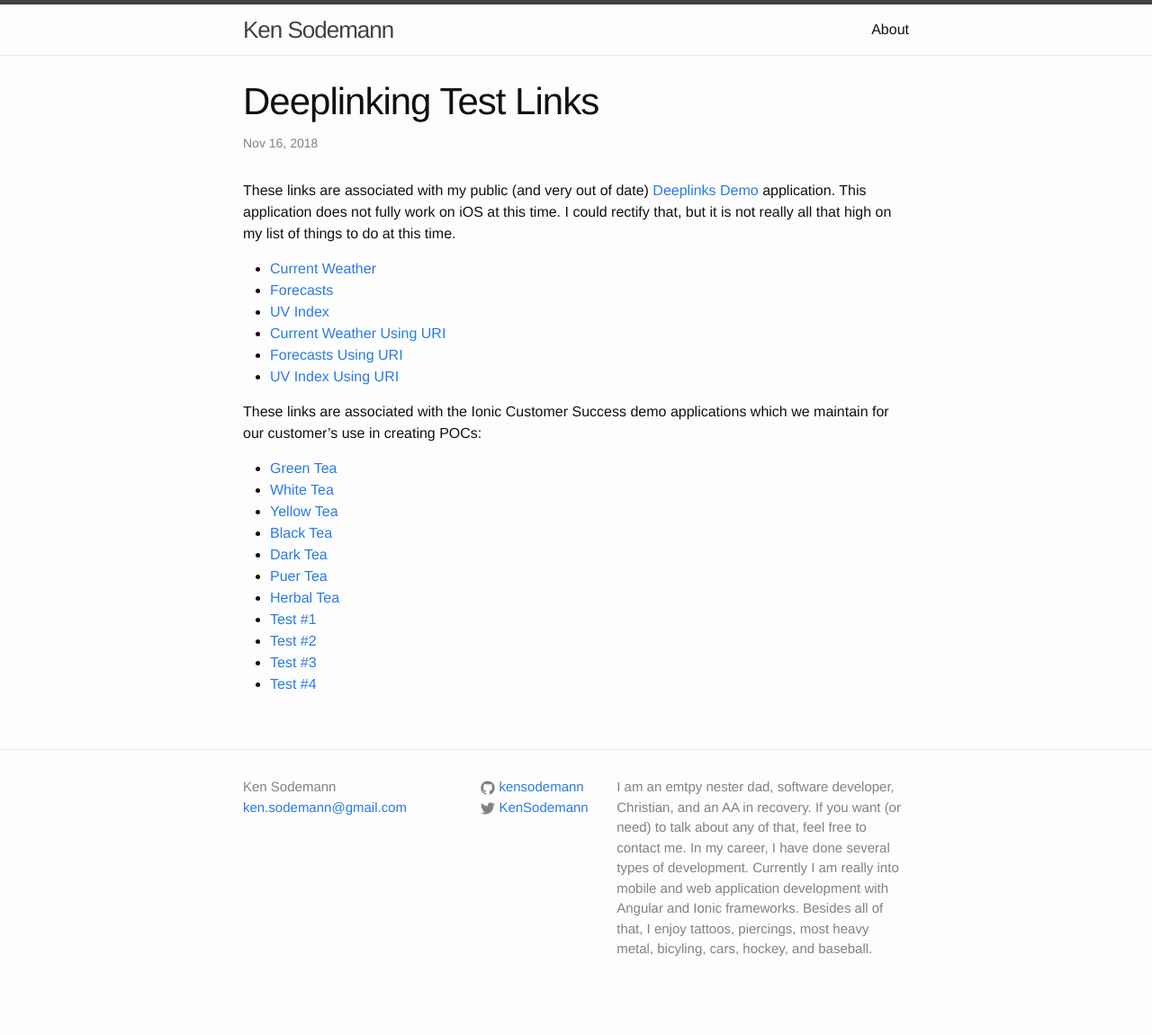
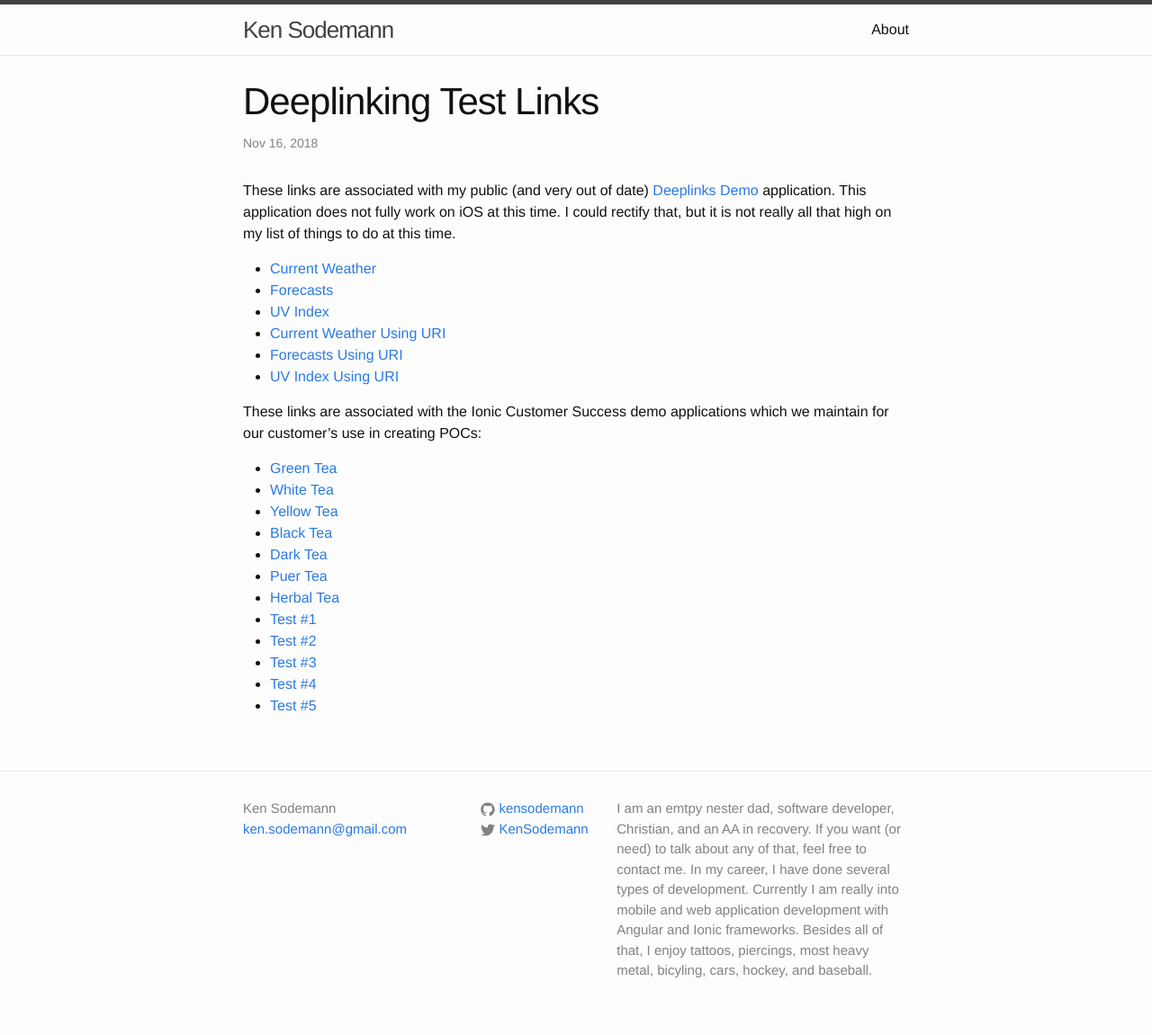
Before and after one commit to kensodemann/kensodemann.github.io, a Jekyll site: the page built from _posts/2018-11-16-deep-linking.markdown, in a window 1280 px wide. Shown: the whole page at 90% size. Built offline with Jekyll 4.4.1, drawn with Linux system fonts in a browser that asks for light colours; before the commit the page ends 1127 px from its top, so only the background shows below that.

Commit message:
test(deep-link): another scheme

```diff
--- a/_posts/2018-11-16-deep-linking.markdown
+++ b/_posts/2018-11-16-deep-linking.markdown
@@ -28,6 +28,7 @@ These links are associated with the Ionic Customer Success demo applications whi
 - [Test #2][test2]
 - [Test #3][test3]
 - [Test #4][test4]
+- [Test #5][test5]
 
 
 [PublicDeeplinksDemo]: https://github.com/kensodemann/deeplinks-demo
```
Also changed, not shown: other parts of _posts/2018-11-16-deep-linking.markdown (+1 -0 lines).
